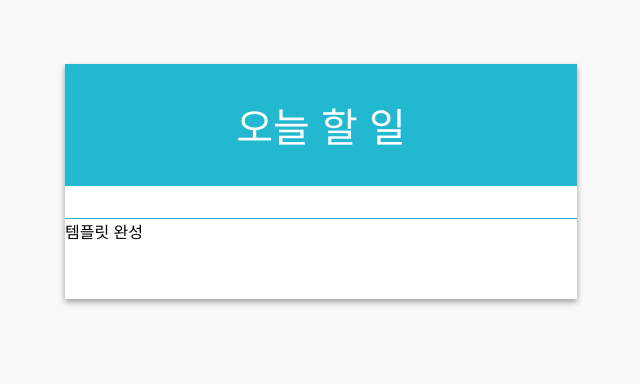
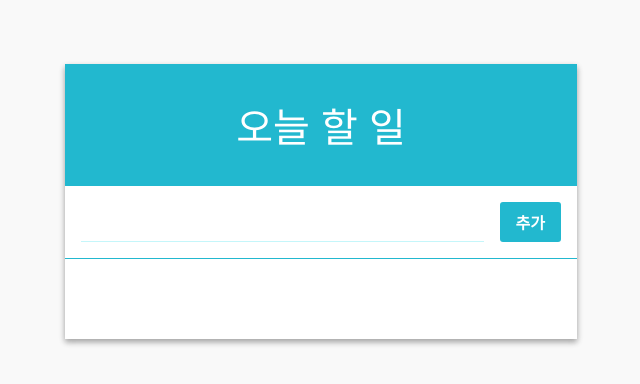
Before and after one commit to MaxKim-J/Max-React-Toy, a React (Create React App) app: page / in a window 1280 px wide. Shown: the top 384 px of the page, without its empty margins (319-959 px from the left). Built offline with nearby package versions, Linux system fonts and the light colour scheme.

Commit message:
할일 적는 input 컴포넌트 TodoForm 구현

```diff
--- a/src/App.js
+++ b/src/App.js
@@ -1,11 +1,11 @@
 import React, { Component } from 'react';
 import TodoListTemplate from './components/TodoListTemplate/TodoListTemplate'
+import Form from './components/TodoForm/TodoForm'
 
 class App extends Component {
   render() {
     return (
-      <TodoListTemplate>
-        템플릿 완성
+      <TodoListTemplate form={<Form />}>
       </TodoListTemplate>
     )
   }
--- /dev/null
+++ b/src/components/TodoForm/TodoForm.css
@@ -0,0 +1,28 @@
+.form {
+  display: flex;
+}
+
+.form input {
+  flex: 1; /* 버튼을 뺀 빈 공간을 모두 채워줍니다 */
+  font-size: 1.25rem;
+  outline: none;
+  border: none;
+  border-bottom: 1px solid #c5f6fa;
+}
+
+.create-button {
+  padding-top: 0.5rem;
+  padding-bottom: 0.5rem;
+  padding-left: 1rem;
+  padding-right: 1rem;
+  margin-left: 1rem;
+  background: #22b8cf;
+  border-radius: 3px;
+  color: white;
+  font-weight: 600;
+  cursor: pointer;
+}
+
+.create-button:hover {
+  background: #3bc9db;
+}
--- /dev/null
+++ b/src/components/TodoForm/TodoForm.js
@@ -0,0 +1,15 @@
+import React from 'react';
+import './TodoForm.css'
+
+const Form = ({ value, onChange, onCreate, onKeyPress }) => {
+  return (
+    <div className="form">
+      <input value={value} onChange={onChange} onKeyPress={onKeyPress} />
+      <div className="create-button" onClick={onCreate}>
+        추가
+      </div>
+    </div>
+  )
+}
+
+export default Form;
```
